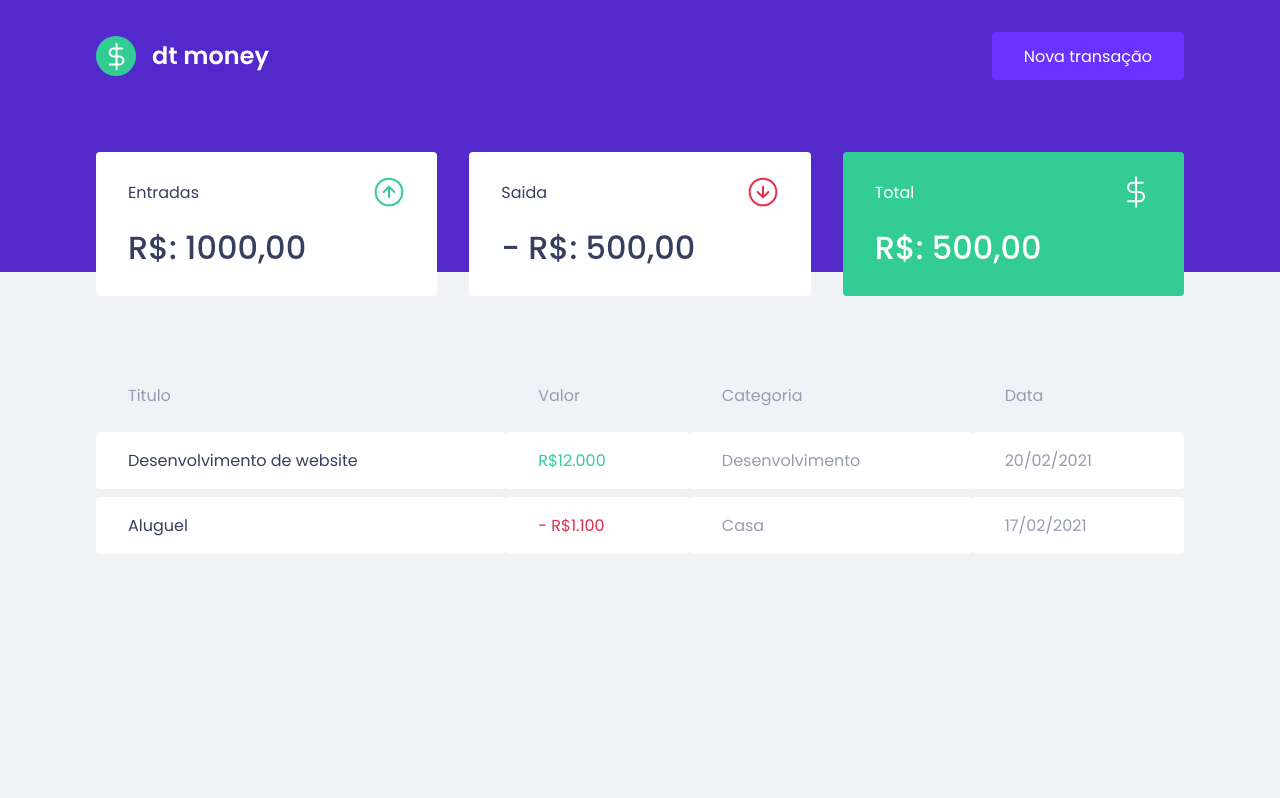
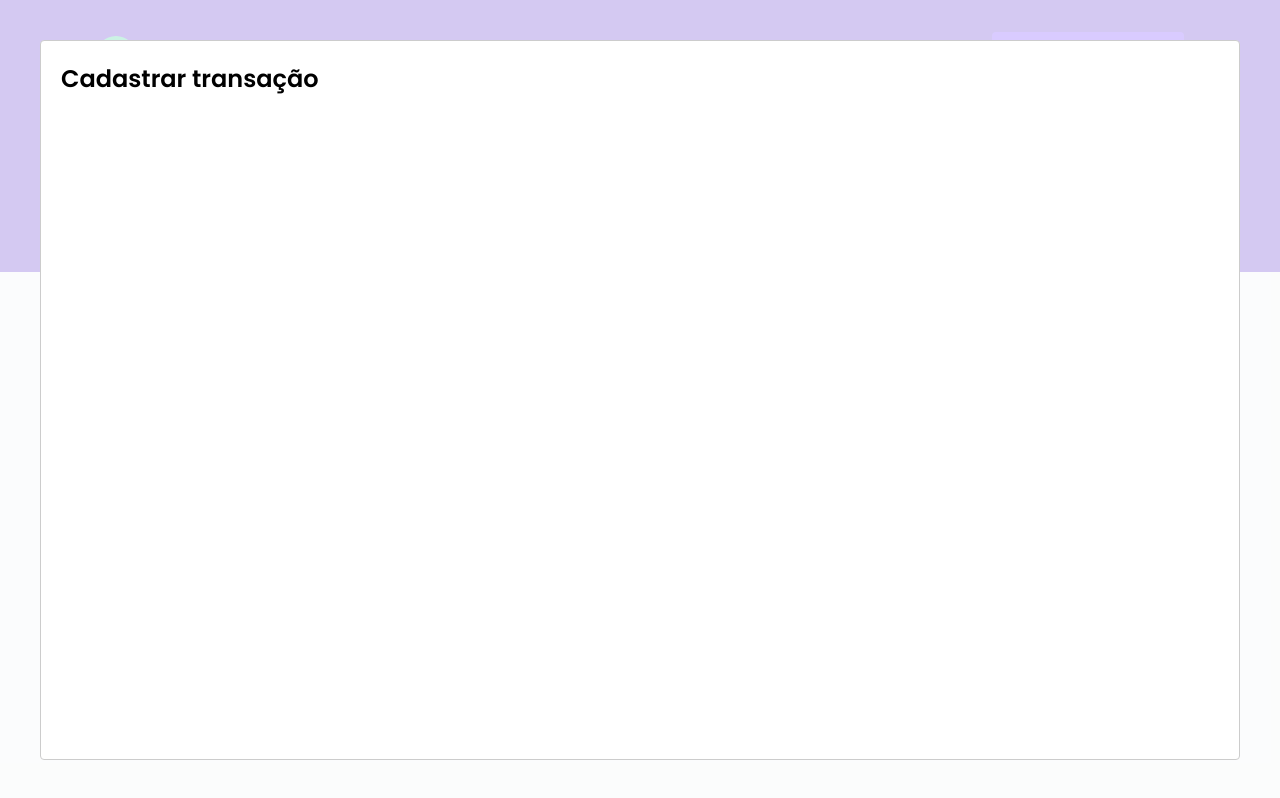
Before and after one commit to Jose-iel/dtmoney-React, a React (Create React App) app: page / in a window 1280 px wide. Both pictures are taken after a click on the button "Nova transação". Built offline with nearby package versions, Linux system fonts and the light colour scheme; no server answers; what miragejs would draw is missing.

Commit message:
Criação do Modal / (Instalção do Axios)

```diff
--- a/package.json
+++ b/package.json
@@ -3,9 +3,11 @@
   "version": "0.1.0",
   "private": true,
   "dependencies": {
+    "axios": "^0.21.1",
     "miragejs": "^0.1.41",
     "react": "^17.0.2",
     "react-dom": "^17.0.2",
+    "react-modal": "^3.13.1",
     "react-scripts": "4.0.3",
     "styled-components": "^5.3.0",
     "web-vitals": "^1.0.1"
@@ -18,6 +20,7 @@
     "@types/node": "^12.0.0",
     "@types/react": "^17.0.0",
     "@types/react-dom": "^17.0.0",
+    "@types/react-modal": "^3.12.0",
     "@types/styled-components": "^5.1.9",
     "typescript": "^4.1.2"
   },
--- a/src/App.tsx
+++ b/src/App.tsx
@@ -1,13 +1,35 @@
-
+import { useState } from 'react';
+import Modal from "react-modal";
 import { Dashboard } from "./components/Deashboard";
 import { Header } from "./components/Header";
 import { GlobalStyle } from "./styles/global";
 
+Modal.setAppElement('#root');
+
 export function App() {
+  const [isNewTransactionModalOpen, setIsNewTransactionModalOpen] = useState(false);
+
+  function handleOpenNewTransactionModal(){
+      setIsNewTransactionModalOpen(true);
+  }
+
+  function handleCloseNewTransactionModal(){
+      setIsNewTransactionModalOpen(false);
+  }
+
   return (
     <>
-      <Header />
+      <Header onOpenNewTransactionModal={handleOpenNewTransactionModal}/>
+
       <Dashboard />
+
+      <Modal
+          isOpen={isNewTransactionModalOpen}
+          onRequestClose={handleCloseNewTransactionModal}
+      >
+          <h2>Cadastrar transação</h2>
+      </Modal>
+
       <GlobalStyle />
     </>
   );
--- a/src/components/Header/index.tsx
+++ b/src/components/Header/index.tsx
@@ -2,14 +2,21 @@
 import logoImg from '../../assets/logo.svg';
 import { Container, Content } from './styles';
 
-export function Header (){
+interface HeaderProps{
+    onOpenNewTransactionModal: () => void;
+}
+
+export function Header ({onOpenNewTransactionModal}: HeaderProps) {
+
     return(
         <Container>
             <Content>
                 <img src={logoImg} alt="dt money" />
-                <button type = "button">
+                <button type = "button" onClick={onOpenNewTransactionModal}>
                     Nova transação
                 </button>
+
+
             </Content>
         </Container>
 
--- a/src/components/TransactionsTable/index.tsx
+++ b/src/components/TransactionsTable/index.tsx
@@ -1,12 +1,12 @@
 
 import { useEffect } from "react";
+import { api } from "../../services/api";
 import { Container } from "./styles";
 
 export function TransactionsTable(){
     useEffect(() => {
-        fetch('http://localhost:3000/api/transactions')
-        .then(response => response.json())
-        .then(data => console.log(data))
+        api.get('/transactions')
+        .then(response => console.log(response.data))
     },[]);
 
     return(
--- /dev/null
+++ b/src/services/api.ts
@@ -0,0 +1,5 @@
+import axios from 'axios';
+
+export const api = axios.create({
+    baseURL: 'http://localhost:3000/api'
+})
```
Also changed, not shown: 1 other file (tests, documents, lock files or other folders).
